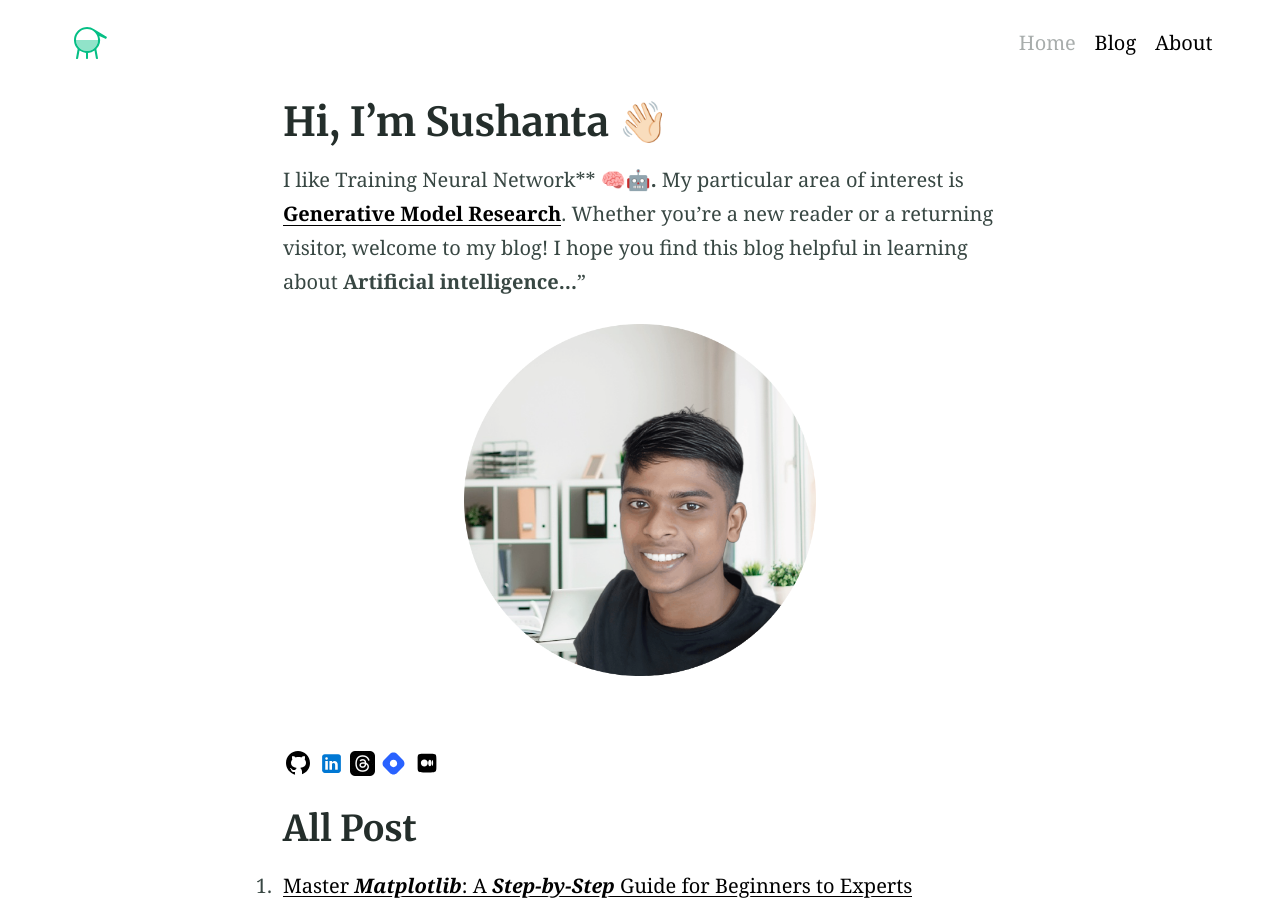
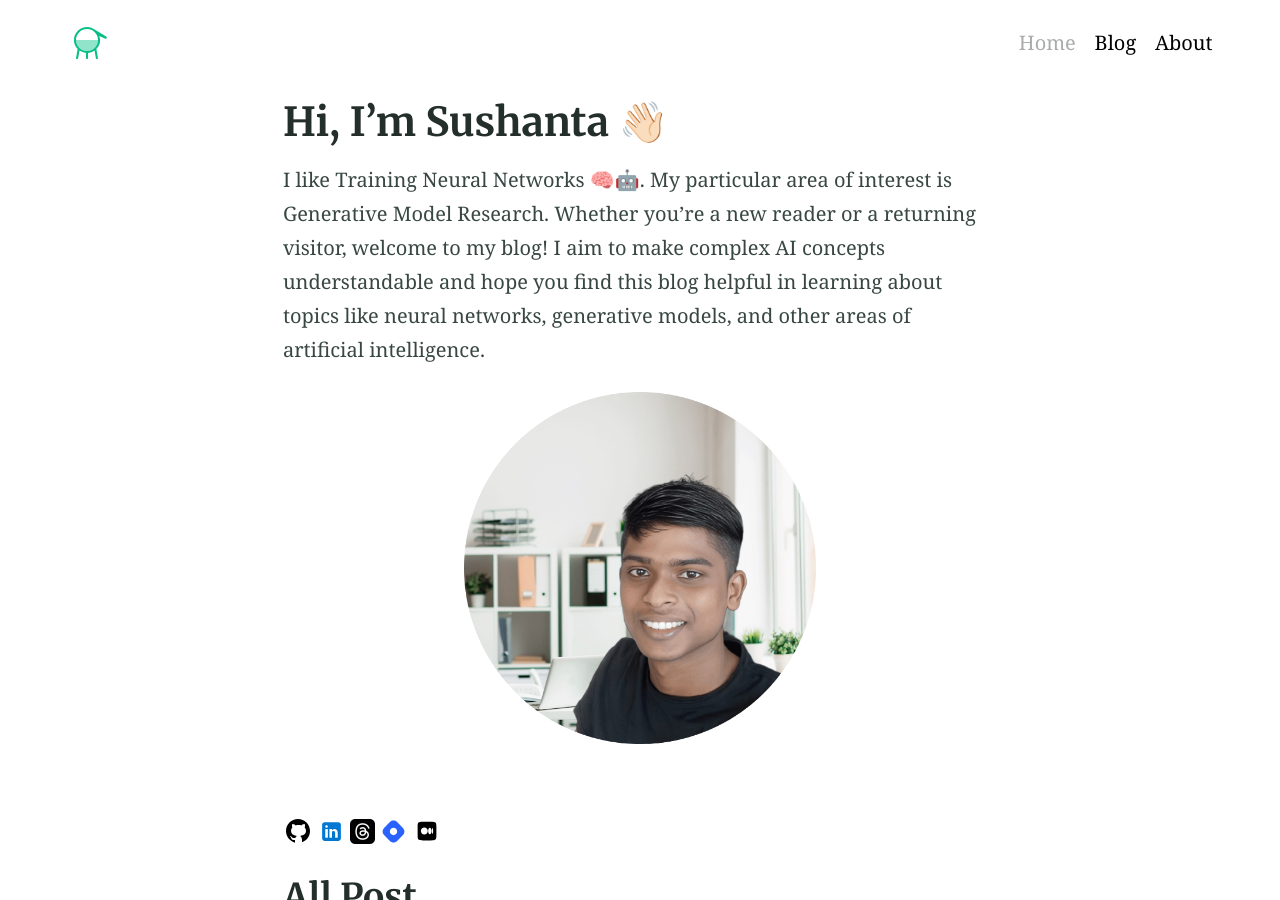
Before and after one commit to hi-sushanta/hi-sushanta.github.io, a Jekyll site: the page built from index.md, in a window 1280 px wide and 900 px high. Built offline with Jekyll 4.4.1, drawn with Linux system fonts in a browser that asks for light colours.

Commit message:
Update index.md

```diff
--- a/index.md
+++ b/index.md
@@ -1,11 +1,11 @@
 ---
 title: Hi, I’m Sushanta  👋🏻
-excerpt: "I like Training Neural Network** 🧠🤖**.** My particular area of interest is [**Generative Model Research**](https://openai.com/research/generative-models).
-Whether you're a new reader or a returning visitor, welcome to my blog! I hope you find this blog helpful in learning about **Artificial intelligence…**"
+excerpt: "I like Training Neural Networks 🧠🤖. My particular area of interest is Generative Model Research.
+Whether you're a new reader or a returning visitor, welcome to my blog! I aim to make complex AI concepts understandable and hope you find this blog helpful in learning about topics like neural networks, generative models, and other areas of artificial intelligence."
 ---
 
-I like Training Neural Network** 🧠🤖**.** My particular area of interest is [**Generative Model Research**](https://openai.com/research/generative-models).
-Whether you're a new reader or a returning visitor, welcome to my blog! I hope you find this blog helpful in learning about **Artificial intelligence…**"
+I like Training Neural Networks 🧠🤖. My particular area of interest is Generative Model Research.
+Whether you're a new reader or a returning visitor, welcome to my blog! I aim to make complex AI concepts understandable and hope you find this blog helpful in learning about topics like neural networks, generative models, and other areas of artificial intelligence.
 
 <div align = "center" style="margin-right: 5px; margin-left:5px; margin-top:10px; margin-bottom:10px;">
     <img src="chi2.png" class = "center" width="50%" height="50%"/>
```
